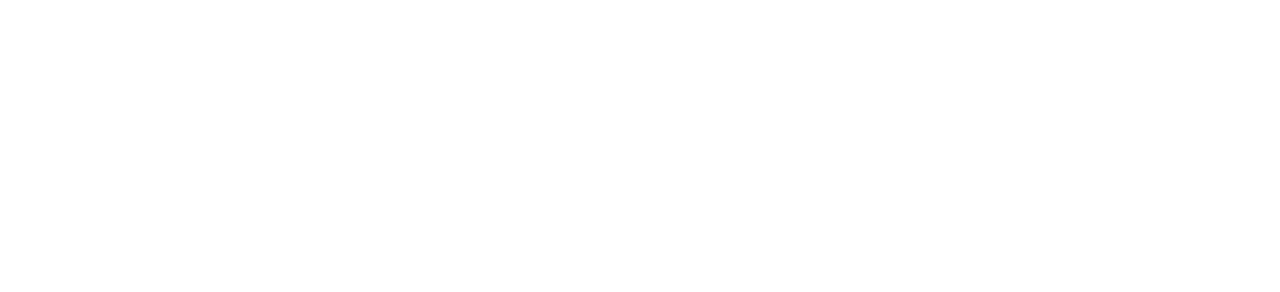
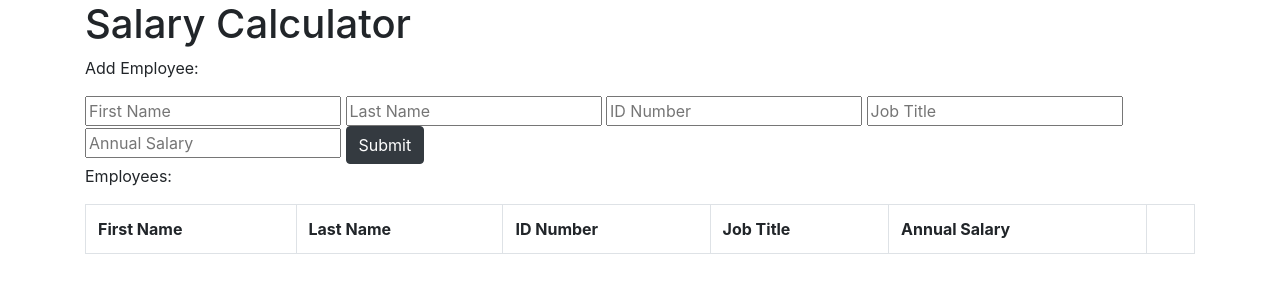
Before and after one commit to percburk/jquery-salary-calculator-kb, a plain HTML site: page index.html in a window 1280 px wide. Drawn offline with Linux system fonts and the light colour scheme.

Commit message:
prelim table formatting

```diff
--- a/client.js
+++ b/client.js
@@ -2,6 +2,13 @@ console.log('JS');
 
 $(readyNow);
 
+let employees = [];
+
 function readyNow() {
   console.log('JQ');
+  appendToDom();
 }
+
+function addToEmployees() {
+
+}
--- a/index.html
+++ b/index.html
@@ -1,15 +1,38 @@
 <!DOCTYPE html>
 <html lang="en">
   <head>
-  <meta charset="UTF-8">
-  <meta name="viewport" content="width=device-width, initial-scale=1.0">
+    <meta charset="UTF-8" />
+    <meta name="viewport" content="width=device-width, initial-scale=1.0" />
     <script src="jquery.v3.5.1.js"></script>
     <script src="client.js"></script>
-  <link rel="stylesheet" href="bootstrap.css">
-  <link rel="stylesheet" href="style.css">
+    <link rel="stylesheet" href="bootstrap.css" />
+    <link rel="stylesheet" href="style.css" />
     <title>Week 7 Salary Calculator</title>
   </head>
-<body>
-
+  <body class="container">
+    <header>
+      <h1>Salary Calculator</h1>
+      <p>Add Employee:</p>
+      <input type="text" id="firstName" placeholder="First Name" />
+      <input type="text" id="LastName" placeholder="Last Name" />
+      <input type="number" id="idNumber" placeholder="ID Number" />
+      <input type="text" id="jobTitle" placeholder="Job Title" />
+      <input type="number" id="annualSalary" placeholder="Annual Salary" />
+      <button type="button" id="submit" class="btn btn-dark">Submit</button>
+    </header>
+    <main>
+      <p>Employees:</p>
+      <table class="table table-bordered">
+        <tr>
+          <th scope="col">First Name</th>
+          <th scope="col">Last Name</th>
+          <th scope="col">ID Number</th>
+          <th scope="col">Job Title</th>
+          <th scope="col">Annual Salary</th>
+          <th></th>
+        </tr>
+        <tr id="employeeEntry"></tr>
+      </table>
+    </main>
   </body>
 </html>
```
Lines whose indentation alone changed are shown as unchanged.
